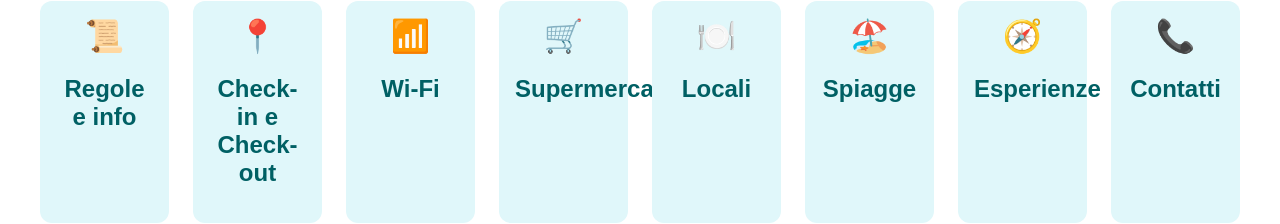
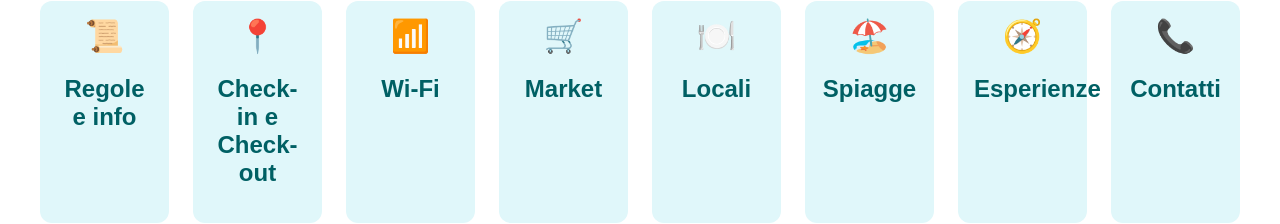
Before and after one commit to lacasettadienrica/la-casetta-di-enrica, a Next.js app: page / in a window 1280 px wide. Shown: the part 324-548 px from the top of the page. Built offline with nearby package versions, Linux system fonts and the light colour scheme.

Commit message:
Update index.js

```diff
--- a/pages/index.js
+++ b/pages/index.js
@@ -6,7 +6,7 @@ export default function Home() {
     { title: 'Regole e info', emoji: '📜' },
     { title: 'Check-in e Check-out', emoji: '📍' },
     { title: 'Wi-Fi', emoji: '📶' },
-    { title: 'Supermercati', emoji: '🛒' },
+    { title: 'Market', emoji: '🛒' },
     { title: 'Locali', emoji: '🍽️' },
     { title: 'Spiagge', emoji: '🏖️' },
     { title: 'Esperienze', emoji: '🧭' },
```
